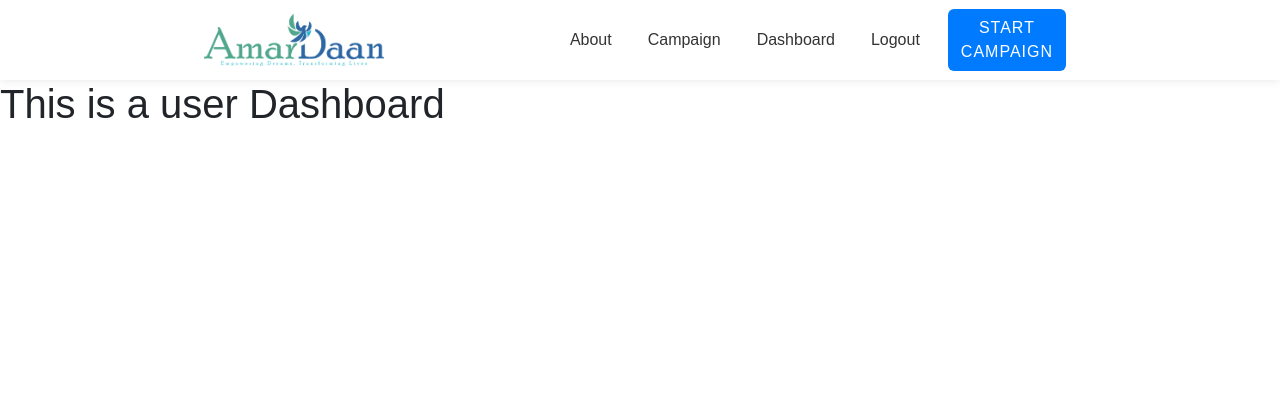
After one commit to MamunKhan71/AmarDaan, a Flask app: page /dashboard in a window 1280 px wide. The commit adds this page. Shown: the top 420 px of the page. Run offline with Flask 3, Linux system fonts and the light colour scheme; the visitor is signed in with stand-in values (Sample User, id 1); some web fonts are replaced.

Commit message:
Login Authentication or signup is now working!

```diff
--- a/AmarDaan/__init__.py
+++ b/AmarDaan/__init__.py
@@ -1,7 +1,7 @@
 from flask import Flask
 from flask_sqlalchemy import SQLAlchemy
 from os import path
-
+from flask_login import LoginManager
 db = SQLAlchemy()
 DB_NAME = "amardaan.db"
 
@@ -10,6 +10,7 @@ def create_app():
     app.config['SECRET_KEY'] = 'mamunapp'
     app.config['SQLALCHEMY_DATABASE_URI'] = f'sqlite:///{path.join(path.dirname(__file__), DB_NAME)}'
     db.init_app(app=app)
+
 
     from .views import views
     from .auth import auth
@@ -20,6 +21,14 @@ def create_app():
     from .models import User, Note
     create_database(app)
 
+    login_manager = LoginManager()
+    login_manager.login_view = 'auth.login'
+    login_manager.init_app(app=app)
+
+    @login_manager.user_loader
+    def load_user(id):
+        return User.query.get(int(id))
+
     return app
 
 def create_database(app):
--- a/AmarDaan/templates/base.html
+++ b/AmarDaan/templates/base.html
@@ -32,12 +32,18 @@
               <li class="nav-item">
                 <a class="nav-link" href="#">Campaign</a>
               </li>
+              {% if user.is_authenticated %}
               <li class="nav-item">
-                <a class="nav-link" href="#">Dashboard</a>
+                <a class="nav-link" href="{{url_for('views.dashboard')}}">Dashboard</a>
               </li>
               <li class="nav-item">
-                <a class="nav-link" href="{{url_for('auth.login')}}">Login/Signup</a>
+                <a class="nav-link" href="{{url_for('auth.logout')}}">Logout</a>
               </li>
+              {% else %}
+              <li class="nav-item">
+                <a class="nav-link" href="{{url_for('auth.logout')}}">Login / Signup</a>
+              </li>
+              {% endif %}
               <li class="nav-item">
                 <button class="btn btn-start-campaign">Start Campaign</button>
               </li>
--- a/AmarDaan/views.py
+++ b/AmarDaan/views.py
@@ -1,7 +1,14 @@
 from flask import Blueprint , render_template
+from flask_login import login_required, logout_user, current_user
 
 views = Blueprint('views', __name__)
 
 @views.route('/')
+@login_required
 def home():
-    return render_template('index.html')
+    return render_template('index.html', user=current_user)
+
+@views.route('/dashboard')
+@login_required
+def dashboard():
+    return render_template('dashboard.html', user=current_user)
--- /dev/null
+++ b/amardaan/templates/dashboard.html
@@ -0,0 +1,4 @@
+{% extends 'base.html' %}
+{% block content %}
+<h1>This is a user Dashboard</h1>
+{% endblock %}
```
Also changed, not shown: AmarDaan/auth.py (+14 -8 lines).
